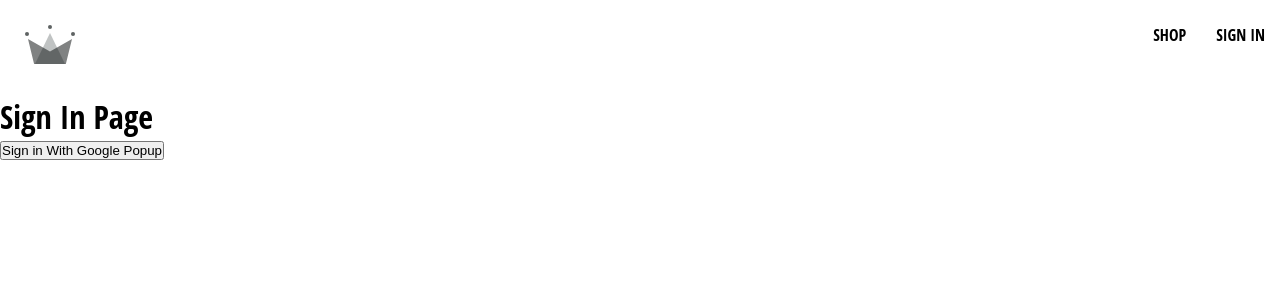
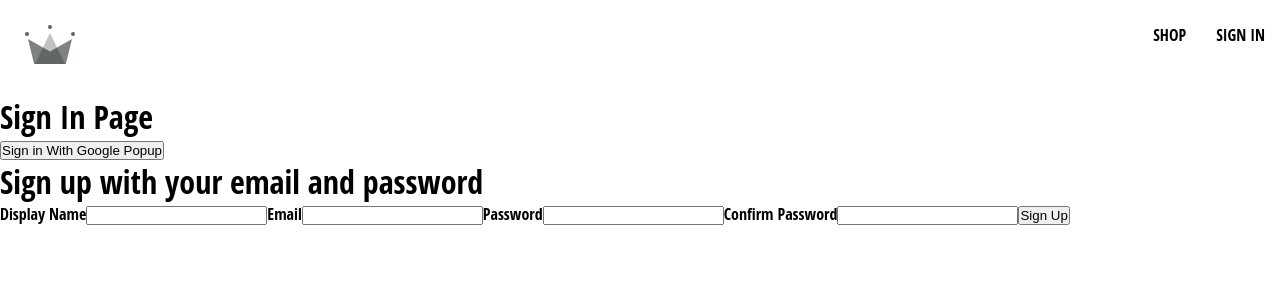
Before and after one commit to eiericksilva/crwn-clothing, a React (Create React App) app: page /sign-in in a window 1280 px wide. Shown: the top 300 px of the page. Built offline with nearby package versions, Linux system fonts and the light colour scheme.

Commit message:
Criando os inputs para receber o dados do Usuário para autenticação via email e senha

```diff
--- /dev/null
+++ b/src/components/sign-up-form/sign-up-form.component.jsx
@@ -0,0 +1,61 @@
+
+import { useState } from "react";
+
+// Trabalhando com "listeners" de inputs simuntânemanete.
+// 1. Agrupar todos os campos em um objeto cujo a KEY será o NAME do campo
+// e iniciará com value VAZIO
+
+const defaultFormFields = {
+    displayName: '',
+    email:'',
+    password:'',
+    confirmPassword:''
+}
+
+const SignUpForm = () => {
+
+    // 2. O Objeto criado será passado como valor de inicialização do State
+    // (por isso o value deve ser vazio)
+
+    //2.1 formFields contem a referência das variáveis
+    //e setFormFields será usado para alterar
+    //o value do objeto principal (defaultFormFields)
+
+    const [ formFields, setFormFields ] = useState(defaultFormFields)
+
+    //Desestruturando as KEYS para conseguir acessar individualmente
+    const { displayName, email, password, confirmPassword } =  formFields;
+
+
+    const handleChange = (event) => {
+        //permite acessar todos atributos/props do event
+        const { name, value } = event.target;
+
+        //despejou todas as KEYS para atribuir ao name o value do input
+        setFormFields({...formFields, [name]:value })
+    }
+
+
+    return(
+        <div>
+            <h1>Sign up with your email and password</h1>
+            <form onSubmit={()=>{}}>
+                <label>Display Name</label>
+                <input type='string' required onChange={handleChange} name='displayName' value={displayName}></input>
+
+                <label>Email</label>
+                <input type='email' required onChange={handleChange} name='email' value={email}></input>
+
+                <label>Password</label>
+                <input type='password' required onChange={handleChange} name='password' value={password}></input>
+
+                <label>Confirm Password</label>
+                <input type='password' required onChange={handleChange} name='confirmPassword' value={confirmPassword}></input>
+
+                <button type='submit'>Sign Up</button>
+            </form>
+        </div>
+    )
+}
+
+export default SignUpForm;
--- a/src/routes/sign-in/sign-in.component.jsx
+++ b/src/routes/sign-in/sign-in.component.jsx
@@ -1,10 +1,6 @@
 
-import {
-        signInWithGooglePopup,
-        createUserDocumentFromAuth,
-        signInWithGoogleRedirect } from "../../utils/firebase/firebase.utils"
-
-
+import { signInWithGooglePopup, createUserDocumentFromAuth } from "../../utils/firebase/firebase.utils"
+import SignUpForm from "../../components/sign-up-form/sign-up-form.component"
 const SignIn = () => {
 
     const logGoogleUser = async () => {
@@ -16,6 +12,7 @@
         <>
             <h1>Sign In Page</h1>
             <button onClick={logGoogleUser} >Sign in With Google Popup</button>
+            <SignUpForm/>
         </>
     )
 }
```
